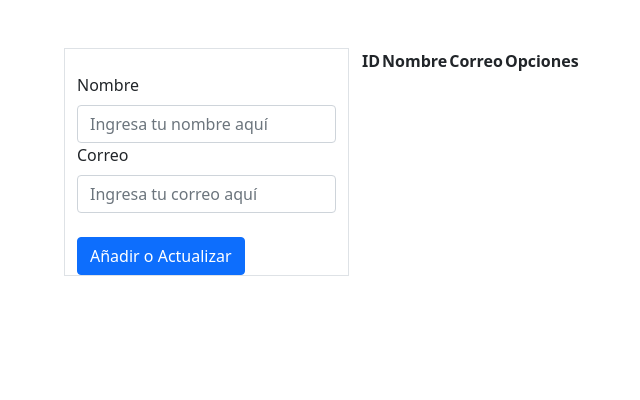
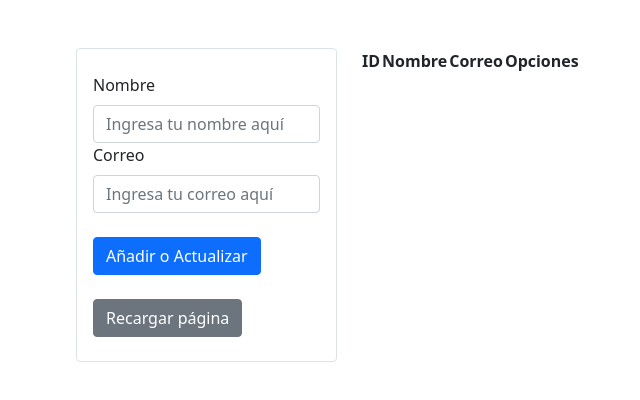
Before and after one commit to Anan1as/HTTPS, a plain HTML site: page index.html in a window 1280 px wide. Shown: the whole page, without its empty margins (6-646 px from the left). Drawn offline with nearby package versions, Linux system fonts and the light colour scheme; no server answers.

Commit message:
Agregado un botón para recargar la página y reacomodado el tamaño del borde del formulario.

```diff
--- a/JS/script.js
+++ b/JS/script.js
@@ -125,3 +125,10 @@ enviar.addEventListener("click", function() {
         });
     };
 });
+
+//Boton para recargar la página
+let recargar = document.getElementById("recargar");
+
+recargar.addEventListener("click", function() {
+    location.reload();
+});
--- a/index.html
+++ b/index.html
@@ -16,7 +16,7 @@
                 <h2>Datos del usuario</h2>
             </div>
             <div class="modal-body">
-
+                <!--Contenido agregado desde el Javascript-->
             </div>
                 <div class="modal-footer">
                     <button type="button" class="btn btn-secondary" data-dismiss="modal">Cerrar</button>
@@ -26,12 +26,15 @@
     </div>
     <div class="container mt-5">
         <div class="row">
-            <div class="col-3 border"><br>
-                <label for="nombre" class="form-label">Nombre</label>
-                <input type="text" class="form-control" id="nombre" placeholder="Ingresa tu nombre aquí">
-                <label for="email" class="form-label">Correo</label>
-                <input type="email" class="form-control" id="correo" placeholder="Ingresa tu correo aquí"><br>
-                <button class="btn btn-primary" id="enviar">Añadir o Actualizar</button><br>
+            <div class="col-3">
+                <div class="border rounded px-3"><br>
+                    <label for="nombre" class="form-label">Nombre</label>
+                    <input type="text" class="form-control" id="nombre" placeholder="Ingresa tu nombre aquí">
+                    <label for="email" class="form-label">Correo</label>
+                    <input type="email" class="form-control" id="correo" placeholder="Ingresa tu correo aquí"><br>
+                    <button class="btn btn-primary" id="enviar">Añadir o Actualizar</button><br><br>
+                    <button class="btn btn-secondary" id="recargar">Recargar página</button><br><br>
+                </div>
             </div>
             <div class="col-9">
                 <table id="table">
```
